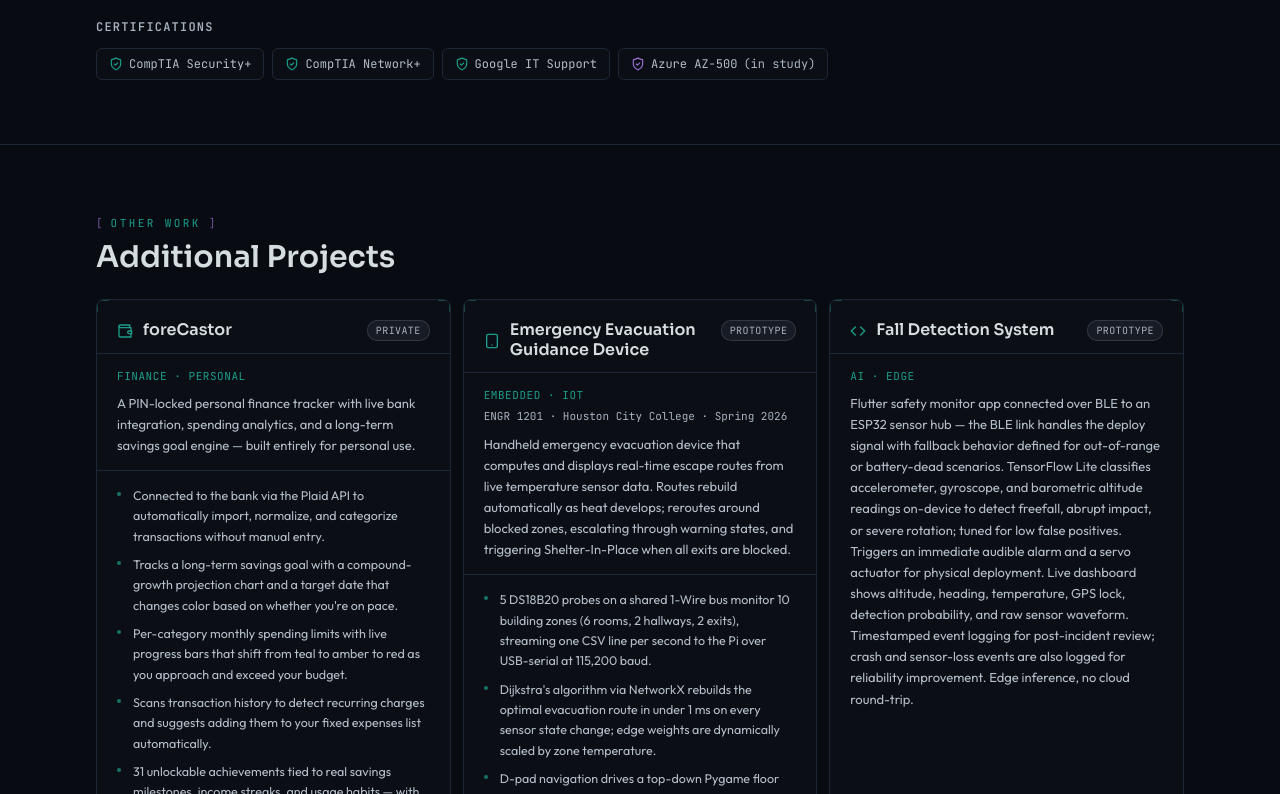
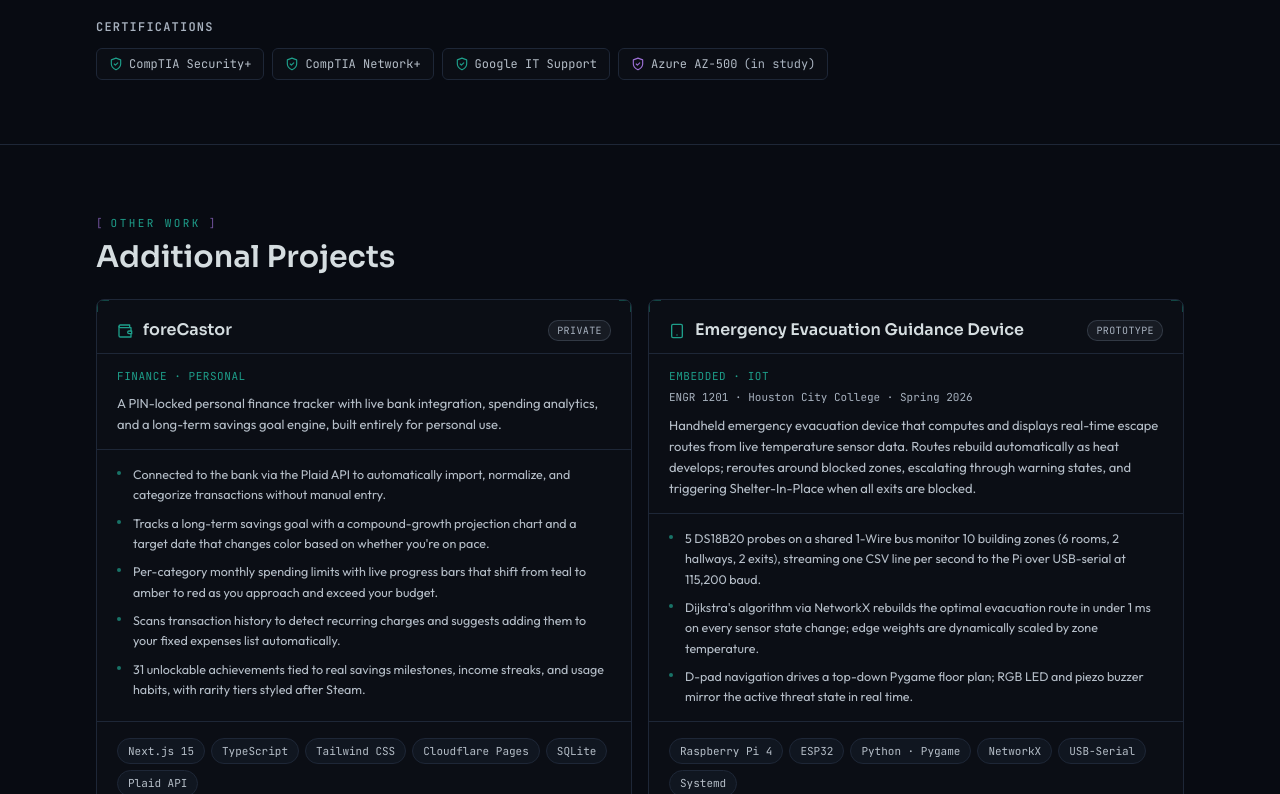
Before and after one commit to osakhra/andrewcastor-portfolio, a Next.js app: page / in a window 1280 px wide. Shown: the part 2006-2800 px from the top of the page. Built offline with nearby package versions, Linux system fonts and the light colour scheme; no server answers.

Commit message:
Revamp Phase 1

```diff
--- a/app/about/page.tsx
+++ b/app/about/page.tsx
@@ -9,7 +9,7 @@ import { siteConfig } from '@/data/content';
 export const metadata: Metadata = {
   title: 'About',
   description:
-    'Beyond the resume — military family background, competitive esports career, OASIS founding, and personal story of Andrew Castor.',
+    'Beyond the resume: military family background, competitive esports career, OASIS founding, and personal story of Andrew Castor.',
 };
 
 const aboutSections = [
@@ -23,13 +23,13 @@ const aboutSections = [
 // Timeline of where I've lived — US-born, military family moves
 const locations = [
   { place: 'United States',     note: 'Born' },
-  { place: 'Germany',           note: 'Age ~3 — first overseas posting' },
+  { place: 'Germany',           note: 'Age ~3, first overseas posting' },
   { place: 'Tampa, FL',         note: 'Age ~5' },
   { place: 'Virginia',          note: 'Age ~8' },
   { place: 'Abu Dhabi, UAE',    note: 'Age ~9' },
-  { place: 'Florida (statewide)', note: 'Age ~12 — multiple schools' },
-  { place: 'Houston, TX',       note: 'Age ~16 — stayed through college' },
-  { place: 'Orlando, FL',       note: 'Now — UCF Fall 2026' },
+  { place: 'Florida (statewide)', note: 'Age ~12, multiple schools' },
+  { place: 'Houston, TX',       note: 'Age ~16, stayed through college' },
+  { place: 'Orlando, FL',       note: 'Now, UCF Fall 2026' },
 ];
 
 const transferableSkills = [
@@ -111,7 +111,7 @@ export default function AboutPage() {
             id="intro"
             label="Background"
             title="Beyond the Resume"
-            subtitle="Military family. Ten schools. Always the new kid — which turns out to be excellent training for operating in environments where you have to build trust quickly and figure things out fast."
+            subtitle="Military family. Ten schools. Always the new kid, which turns out to be excellent training for operating in environments where you have to build trust quickly and figure things out fast."
           />
         </FadeUp>
 
@@ -230,7 +230,7 @@ export default function AboutPage() {
               Medical Mission Work · MMDM
             </p>
             <p className="font-body text-[15px] leading-relaxed text-text-secondary">
-              In 2018, at 24, I deployed to Laredo, Texas on my first MMDM medical mission, running vision stations: tonometer, autorefractor, Snellen chart, and readers. Over the next several missions I rotated through every station in the clinic. In 2025, after our Laredo mission, leadership asked whether going digital was viable. I&apos;ve been building toward that answer since: the result is a hardened, offline-first OpenEMR deployment that ran its first full field use in Costa Rica in April 2026 with 1,121 patients served in a single week.
+              In 2018, at 24, I deployed to Laredo, Texas on my first MMDM medical mission, running vision stations: tonometer, autorefractor, Snellen chart, and readers. Over the next several missions I rotated through every station in the clinic. In 2025, after our Laredo mission, leadership asked whether going digital was viable. I&apos;ve been building toward that answer since: the result is a hardened, offline-first OpenEMR deployment that ran its first full field use in Costa Rica in April 2026 with 1,121 patients served across a 40-hour clinic week.
             </p>
           </div>
         </FadeUp>
@@ -240,7 +240,7 @@ export default function AboutPage() {
           <SectionHeader
             id="oasis"
             label="Founder"
-            title="O Λ S I S — Esports Events & Dev Partnerships"
+            title="O Λ S I S · Esports Events & Dev Partnerships"
           />
         </FadeUp>
 
--- a/app/api/contact/route.ts
+++ b/app/api/contact/route.ts
@@ -2,6 +2,14 @@ import { NextResponse } from 'next/server';
 
 // This specific line tells Next.js to compile this as a Cloudflare Worker
 export const runtime = 'edge';
+
+function escapeHtml(s: string): string {
+  return s
+    .replace(/&/g, '&amp;')
+    .replace(/</g, '&lt;')
+    .replace(/>/g, '&gt;')
+    .replace(/"/g, '&quot;');
+}
 
 export async function POST(request: Request) {
   try {
@@ -38,15 +46,15 @@ export async function POST(request: Request) {
       body: JSON.stringify({
         from: 'Portfolio Contact <contact@andrewcastor.dev>',
         to: 'johnandrewcastor@gmail.com',
-        subject: `Portfolio: ${subject}`,
+        subject: `Portfolio: ${escapeHtml(subject)}`,
         html: `
           <div style="font-family: sans-serif; color: #111827;">
             <h2 style="color: #059669;">New Contact Form Submission</h2>
-            <p><strong>Name:</strong> ${name}</p>
-            <p><strong>Email:</strong> ${email}</p>
+            <p><strong>Name:</strong> ${escapeHtml(name)}</p>
+            <p><strong>Email:</strong> ${escapeHtml(email)}</p>
             <hr style="border: 1px solid #E5E7EB; margin: 16px 0;" />
             <p><strong>Message:</strong></p>
-            <p style="white-space: pre-wrap;">${message}</p>
+            <p style="white-space: pre-wrap;">${escapeHtml(message)}</p>
           </div>
         `,
         reply_to: email, // This allows you to just hit "Reply" in your inbox!
--- a/app/globals.css
+++ b/app/globals.css
@@ -1,5 +1,3 @@
-@import url('https://fonts.googleapis.com/css2?family=JetBrains+Mono:wght@400;500;600&family=Outfit:wght@300;400;500;600;700&family=Sora:wght@300;400;500;600;700;800&display=swap');
-
 @tailwind base;
 @tailwind components;
 @tailwind utilities;
@@ -160,7 +158,7 @@
   }
 
   body {
-    font-family: 'Outfit', system-ui, sans-serif;
+    font-family: var(--font-outfit), system-ui, sans-serif;
     background-color: var(--bg-primary);
     color: var(--text-primary);
     overflow-x: hidden;
--- a/app/layout.tsx
+++ b/app/layout.tsx
@@ -1,5 +1,5 @@
 import type { Metadata } from 'next';
-import { cookies } from 'next/headers';
+import { Sora, Outfit, JetBrains_Mono } from 'next/font/google';
 import { siteConfig } from '@/data/content';
 import Nav from '@/components/Nav';
 import Footer from '@/components/Footer';
@@ -7,7 +7,9 @@ import NetworkGrid from '@/components/NetworkGrid';
 import ScrollProgress from '@/components/ScrollProgress';
 import './globals.css';
 
-export const runtime = 'edge';
+const sora = Sora({ subsets: ['latin'], weight: ['400', '600', '700', '800'], variable: '--font-sora' });
+const outfit = Outfit({ subsets: ['latin'], weight: ['300', '400', '500', '600', '700'], variable: '--font-outfit' });
+const jetbrains = JetBrains_Mono({ subsets: ['latin'], weight: ['400', '500', '600'], variable: '--font-jbm' });
 
 export const metadata: Metadata = {
   metadataBase: new URL(`https://${siteConfig.domain}`),
@@ -50,12 +52,9 @@ const themeScript = `(function() {
   } catch(e) {}
 })();`;
 
-export default async function RootLayout({ children }: { children: React.ReactNode }) {
-  const cookieStore = await cookies();
-  const theme = cookieStore.get('theme')?.value === 'light' ? 'light' : 'dark';
-
+export default function RootLayout({ children }: { children: React.ReactNode }) {
   return (
-    <html lang="en" data-theme={theme}>
+    <html lang="en" data-theme="dark" className={`${sora.variable} ${outfit.variable} ${jetbrains.variable}`}>
       <body className="flex min-h-screen flex-col bg-bg-primary text-text-primary">
         {/* Runs synchronously before React hydration to prevent FOUC on light mode */}
         <script dangerouslySetInnerHTML={{ __html: themeScript }} />
--- a/app/page.tsx
+++ b/app/page.tsx
@@ -245,7 +245,7 @@ export default function HomePage() {
           <FadeUp>
             <SectionHeader label="Other Work" title="Additional Projects" />
           </FadeUp>
-          <div className="grid grid-cols-1 gap-3 sm:grid-cols-2 lg:grid-cols-3">
+          <div className="grid grid-cols-1 gap-4 sm:grid-cols-2">
             {otherProjects.map((project, i) => (
               <FadeUp key={project.slug} delay={i * 60}>
                 <ProjectCard {...project} />
@@ -267,7 +267,7 @@ export default function HomePage() {
               Build systems that hold up.
             </h2>
             <p className="mx-auto mb-5 max-w-md font-body text-base leading-relaxed text-text-secondary">
-              I am open to infrastructure, security, and field deployment roles — internships, co-op, contract, or full-time.
+              I am open to infrastructure, security, and field deployment roles: internships, co-op, contract, or full-time.
             </p>
             <div className="flex flex-wrap items-center justify-center gap-2.5">
               <button
--- a/app/projects/mmdm-openemr/page.tsx
+++ b/app/projects/mmdm-openemr/page.tsx
@@ -9,7 +9,7 @@ import SectionHeader from '@/components/SectionHeader';
 import PatientFlowDiagram from '@/components/PatientFlowDiagram';
 
 export const metadata: Metadata = {
-  title: 'MMDM OpenEMR — Case Study',
+  title: 'MMDM OpenEMR · Case Study',
   description:
     'Self-hosted, offline-first EMR for a six-station volunteer clinic in Costa Rica. Linux + Apache + MariaDB + PHP with private CA TLS and daily backups.',
 };
--- a/app/projects/page.tsx
+++ b/app/projects/page.tsx
@@ -23,7 +23,7 @@ export default function ProjectsPage() {
         <FadeUp>
           <SectionHeader
             label="Projects"
-            title="What I have Built & Deployed"
+            title="Built & Deployed"
             subtitle="From field infrastructure to embedded systems and AI prototypes, I make systems designed to work in production."
           />
         </FadeUp>
@@ -74,7 +74,7 @@ export default function ProjectsPage() {
             Other Projects
           </h2>
         </FadeUp>
-        <div className="grid grid-cols-1 gap-3 sm:grid-cols-2 lg:grid-cols-3">
+        <div className="grid grid-cols-1 gap-4 sm:grid-cols-2">
           {others.map((p, i) => {
             const cardHref =
               p.slug === 'air-grid' ? 'https://air.andrewcastor.dev' :
--- /dev/null
+++ b/app/resume/layout.tsx
@@ -0,0 +1,11 @@
+import type { Metadata } from 'next';
+
+export const metadata: Metadata = {
+  title: 'Resume',
+  description:
+    'Resume of Andrew Castor: infrastructure and cloud security engineering, healthcare IT, offline-first clinical systems, Security+ and Network+ certified.',
+};
+
+export default function ResumeLayout({ children }: { children: React.ReactNode }) {
+  return children;
+}
--- a/data/content.ts
+++ b/data/content.ts
@@ -13,7 +13,7 @@ export const siteConfig = {
   },
   meta: {
     description:
-      'Andrew Castor — Infrastructure & Cloud Security Engineer. Cybersecurity student at UCF building hardened Linux deployments, multi-site networks, and offline-first clinical systems.',
+      'Andrew Castor · Infrastructure & Cloud Security Engineer. Cybersecurity student at UCF building hardened Linux deployments, multi-site networks, and offline-first clinical systems.',
     keywords: [
       'infrastructure engineer',
       'cloud security',
@@ -142,7 +142,7 @@ export const experience: ExperienceEntry[] = [
         items: [
           'Rebuilt OpenEMR 7.0.x on Ubuntu 22.04 / Apache / MariaDB 10.6 / PHP 8.1 after diagnosing an AJAX/JSON failure rooted in globals.php; chose full rebuild over patch to eliminate latent config drift.',
           'Built private Certificate Authority and signed server certificate with OpenSSL; deployed the full chain to /etc/ssl/openemr/ and enforced HTTP → HTTPS 301 redirect for offline TLS coverage.',
-          'Hardened OS for austere field conditions — UFW firewall scoped to ports 80/22, disabled snapd and unattended-upgrades to eliminate unplanned reboots, and configured daily cron-driven encrypted backups with 30-day rotation.',
+          'Hardened OS for austere field conditions: UFW firewall scoped to ports 80/22, disabled snapd and unattended-upgrades to eliminate unplanned reboots, and configured daily cron-driven encrypted backups with 30-day rotation.',
           'Designed HIPAA-aligned RBAC across 8 station-specific service accounts with documented post-pilot tightening plan; provisioned VirtualBox snapshot rollback strategy for rapid recovery.',
           'Designed and deployed a 50,000 sq ft Wi-Fi 6 mesh network spanning five buildings with segmented VLANs, DHCP/DNS, and offline-tolerant routing.',
         ],
@@ -170,7 +170,7 @@ export const experience: ExperienceEntry[] = [
       { url: 'https://jmartiniservices.com/', label: 'View Company' },
     ],
     bullets: [
-      'Worked client-facing event operations across the Houston metro area — corporate gatherings, weddings, and private events for a hospitality firm specializing in premium service delivery (high-end bar service, cigar service, full-event waitstaff coordination).',
+      'Worked client-facing event operations across the Houston metro area: corporate gatherings, weddings, and private events for a hospitality firm specializing in premium service delivery (high-end bar service, cigar service, full-event waitstaff coordination).',
       'Trusted by the company owner with multi-venue supply logistics across Houston, transporting setup and inventory between sites on schedules often extending past 2 AM; supported onboarding for new event staff and on-site setup verification. Averaged ~30 hours/week over 2 years.',
     ],
   },
@@ -181,8 +181,8 @@ export const experience: ExperienceEntry[] = [
     dates: '2022 – 2024',
     bullets: [
       'Founded and operated a competitive playtesting organization partnering with indie PvP developers to run structured pre-release events using experienced esports participants for media, feedback, and community momentum.',
-      'Built the first competitive scene for Shatterline (Frag Lab Studio, Ukraine) from scratch near the start of the Russia-Ukraine war — negotiated dedicated practice server access across language and time-zone barriers, drafted competitive rulesets, and operated tournament brackets with grant-funded prize pools up to $600.',
-      'Expanded to a generalized dev-partnership model after Shatterline — pitched studios at gaming conventions, nearly secured a Stockholm residency with Alara Prime before their funding collapse, and managed community transition through the bankruptcy without losing partner trust.',
+      'Built the first competitive scene for Shatterline (Frag Lab Studio, Ukraine) from scratch near the start of the Russia-Ukraine war: negotiated dedicated practice server access across language and time-zone barriers, drafted competitive rulesets, and operated tournament brackets with grant-funded prize pools up to $600.',
+      'Expanded to a generalized dev-partnership model after Shatterline: pitched studios at gaming conventions, nearly secured a Stockholm residency with Alara Prime before their funding collapse, and managed community transition through the bankruptcy without losing partner trust.',
     ],
   },
 ];
@@ -190,13 +190,13 @@ export const experience: ExperienceEntry[] = [
 export const education = [
   {
     institution: 'University of Central Florida',
-    degree: 'B.S. Information Technology (CECS) — Accelerated M.S. Cyber Security & Privacy Track',
+    degree: 'B.S. Information Technology (CECS) · Accelerated M.S. Cyber Security & Privacy Track',
     location: 'Orlando, FL',
     dates: 'Fall 2026',
   },
   {
     institution: 'Houston City College',
-    degree: 'A.A.S. Artificial Intelligence — National Honor Society',
+    degree: 'A.A.S. Artificial Intelligence · National Honor Society',
     location: 'Houston, TX',
     dates: 'Conferred 2025',
     gpa: '3.8',
@@ -226,13 +226,13 @@ export type Project = {
 export const projects: Project[] = [
   {
     slug: 'mmdm-openemr',
-    title: 'MMDM OpenEMR — Offline-First Clinical Platform',
+    title: 'MMDM OpenEMR · Offline-First Clinical Platform',
     category: 'Flagship Project',
     status: 'progress',
     statusLabel: 'Deployed 2026 · Ongoing',
     context: 'Medical Missionaries of Divine Mercy · Houston → Costa Rica · 2024–Present',
     description:
-      'Self-hosted EMR built to run a six-station volunteer clinic in a Costa Rican parish hall with no internet, no cloud, and no public DNS. Migrated off a corrupted XAMPP environment to a hardened Ubuntu / Apache / MariaDB / PHP stack with a private certificate authority, daily backups, and bilingual Spanish/English clinical forms. Deployed at the April 18–25, 2026 mission in Grano de Oro, Costa Rica; next field deployment 2027.',
+      'Self-hosted EMR built to run a six-station volunteer clinic in a Costa Rican parish hall with no internet, no cloud, and no public DNS. Migrated off a corrupted XAMPP environment to a hardened Ubuntu / Apache / MariaDB / PHP stack with a private certificate authority, daily backups, and bilingual Spanish/English clinical forms. Deployed at the April 18–25, 2026 mission in Grano de Oro, Costa Rica; next deployments: Laredo Nov 2026, Costa Rica and Philippines 2027.',
     technologies: [
       'Ubuntu 22.04',
       'Apache',
@@ -254,13 +254,13 @@ export const projects: Project[] = [
     status: 'shipped',
     statusLabel: 'Private',
     description:
-      'A PIN-locked personal finance tracker with live bank integration, spending analytics, and a long-term savings goal engine — built entirely for personal use.',
+      'A PIN-locked personal finance tracker with live bank integration, spending analytics, and a long-term savings goal engine, built entirely for personal use.',
     bullets: [
       'Connected to the bank via the Plaid API to automatically import, normalize, and categorize transactions without manual entry.',
       'Tracks a long-term savings goal with a compound-growth projection chart and a target date that changes color based on whether you\'re on pace.',
       'Per-category monthly spending limits with live progress bars that shift from teal to amber to red as you approach and exceed your budget.',
       'Scans transaction history to detect recurring charges and suggests adding them to your fixed expenses list automatically.',
-      '31 unlockable achievements tied to real savings milestones, income streaks, and usage habits — with rarity tiers styled after Steam.',
+      '31 unlockable achievements tied to real savings milestones, income streaks, and usage habits, with rarity tiers styled after Steam.',
     ],
     technologies: [
       'Next.js 15',
@@ -295,25 +295,15 @@ export const projects: Project[] = [
     ],
   },
   {
-    slug: 'fall-detection',
-    title: 'Fall Detection System',
-    category: 'AI · Edge',
-    status: 'shipped',
-    statusLabel: 'Prototype',
-    description:
-      'Flutter safety monitor app connected over BLE to an ESP32 sensor hub — the BLE link handles the deploy signal with fallback behavior defined for out-of-range or battery-dead scenarios. TensorFlow Lite classifies accelerometer, gyroscope, and barometric altitude readings on-device to detect freefall, abrupt impact, or severe rotation; tuned for low false positives. Triggers an immediate audible alarm and a servo actuator for physical deployment. Live dashboard shows altitude, heading, temperature, GPS lock, detection probability, and raw sensor waveform. Timestamped event logging for post-incident review; crash and sensor-loss events are also logged for reliability improvement. Edge inference, no cloud round-trip.',
-    technologies: ['TensorFlow Lite', 'Flutter', 'ESP32', 'BLE', 'Python', 'Raspberry Pi'],
-  },
-  {
     slug: 'air-grid',
     title: 'air.grid - Live U.S. Air Quality & Emissions',
     category: 'Geospatial / Data',
     status: 'shipped',
     statusLabel: 'Live 2026',
     description:
-      'Live U.S. air quality and industrial emissions atlas built in one day using Claude Code\'s multi-agent system. Parallel ingestion agents pulled from 6 federal data sources; a geo-matcher joined 108,336 schools to their nearest emitters using scipy cKDTree; a QA agent validated before deploy. Stack: Next.js, MapLibre, deck.gl, Python. 268,980 facilities, 15,897 live sensors, real proximity joins — no mock data.',
+      'Live U.S. air quality and industrial emissions atlas built in one day using Claude Code\'s multi-agent system. Parallel ingestion agents pulled from 6 federal data sources; a geo-matcher joined 108,336 schools to their nearest emitters using scipy cKDTree; a QA agent validated before deploy. Stack: Next.js, MapLibre, deck.gl, Python. 268,980 facilities, 15,897 live sensors, real proximity joins, no mock data.',
     bullets: [
-      'Built in one day, 1, June 2026 · air.andrewcastor.dev',
+      'One-day build challenge (Handshake AI Projects) · June 1, 2026 · air.andrewcastor.dev',
     ],
     technologies: [
       'Next.js 14',
@@ -326,16 +316,6 @@ export const projects: Project[] = [
       'scipy cKDTree',
       'Vercel',
     ],
-  },
-  {
-    slug: 'splunk-lab',
-    title: 'Splunk SOC Home Lab',
-    category: 'Security Lab',
-    status: 'progress',
-    statusLabel: 'In Progress',
-    description:
-      'Self-hosted Splunk environment for log ingestion, detection rule writing, and SOC triage exercises. Pairs with TryHackMe SOC L1 path.',
-    technologies: ['Splunk', 'SIEM', 'Detection Eng'],
   },
 ];
 
@@ -350,7 +330,7 @@ export const navLinks = [
 export const mmdmCaseStudy = {
   metrics: [
     { value: '6', label: 'Clinical Stations' },
-    { value: '1,121', label: 'Patients in 40 hours' },
+    { value: '1,121', label: 'Patients · 40 hrs' },
     { value: '50+', label: 'Users Trained' },
     { value: 'Offline', label: 'Operations Posture' },
   ],
@@ -368,9 +348,9 @@ export const mmdmCaseStudy = {
     'Implementation guide (canonical doc)',
   ],
   roadmap: [
-    'Laredo, TX · Nov 4–10, 2026 — HIPAA pre-deployment test track',
-    'Costa Rica · April 17–24, 2027 — full clinical incorporation',
-    'Philippines · Feb 16–25, 2027 — first Asia-Pacific deployment',
+    'Laredo, TX · Nov 4–10, 2026: HIPAA pre-deployment test track',
+    'Costa Rica · April 17–24, 2027: full clinical incorporation',
+    'Philippines · Feb 16–25, 2027: first Asia-Pacific deployment',
   ],
   principles: [
     {
--- a/tailwind.config.ts
+++ b/tailwind.config.ts
@@ -51,9 +51,9 @@ const config: Config = {
         },
       },
       fontFamily: {
-        display: ['Sora', 'system-ui', 'sans-serif'],
-        body:    ['Outfit', 'system-ui', 'sans-serif'],
-        mono:    ['"JetBrains Mono"', 'monospace'],
+        display: ['var(--font-sora)', 'system-ui', 'sans-serif'],
+        body:    ['var(--font-outfit)', 'system-ui', 'sans-serif'],
+        mono:    ['var(--font-jbm)', 'monospace'],
       },
       animation: {
         'fade-in':    'fadeIn 0.6s ease-out forwards',
```
